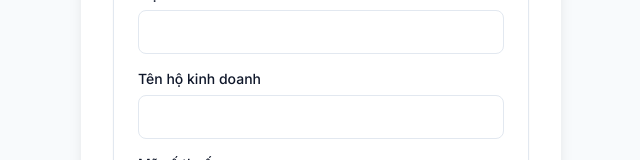
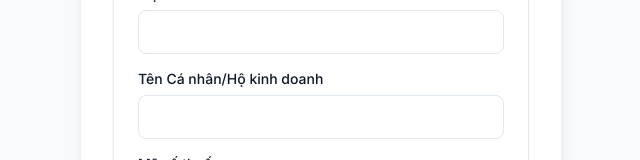
Before and after one commit to linhtayninh/webhoadon-frontend, a React (Vite) app: page /auth in a window 1280 px wide. Both pictures are taken after a click on the button "Chưa có tài khoản? Đăng ký ngay". Shown: the part 275-435 px from the top of the page, without its empty margins (319-959 px from the left). Built offline with nearby package versions, Linux system fonts and the light colour scheme.

Commit message:
Change label Ten ca nhan Ho kinh doanh

```diff
--- a/src/pages/Auth.jsx
+++ b/src/pages/Auth.jsx
@@ -73,7 +73,7 @@ export default function Auth() {
           {!isLogin && (
             <>
               <div className="input-group">
-                <label>Tên hộ kinh doanh</label>
+                <label>Tên Cá nhân/Hộ kinh doanh</label>
                 <input type="text" name="businessName" required onChange={handleChange} />
               </div>
               <div className="input-group">
--- a/src/pages/admin/UserManager.jsx
+++ b/src/pages/admin/UserManager.jsx
@@ -83,7 +83,7 @@ export default function UserManager() {
             <input type="password" value={formData.password} onChange={e => setFormData({...formData, password: e.target.value})} required={!editingId} />
           </div>
           <div className="input-group">
-            <label>Tên hộ kinh doanh</label>
+            <label>Tên Cá nhân/Hộ kinh doanh</label>
             <input type="text" value={formData.businessName} onChange={e => setFormData({...formData, businessName: e.target.value})} />
           </div>
           <div className="input-group">
```
